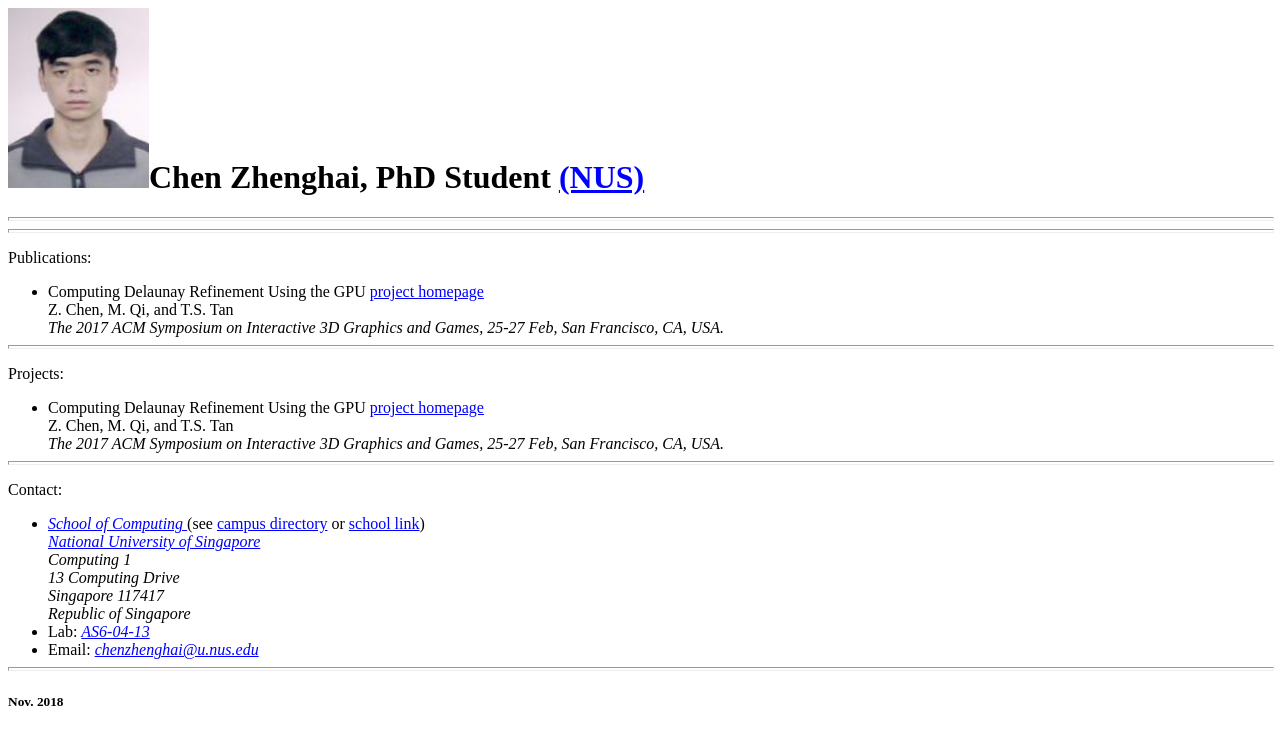
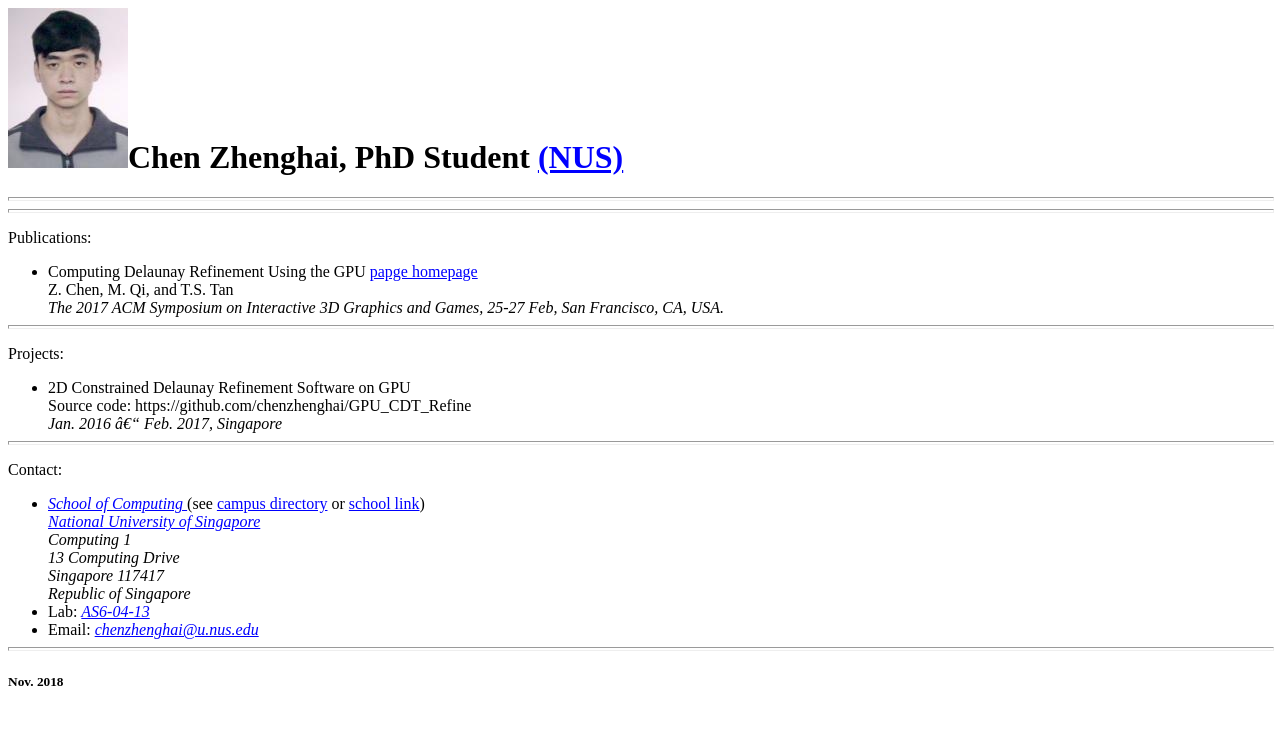
Before and after one commit to chenzhenghai/chenzhenghai.github.io, a plain HTML site: page index.html in a window 1280 px wide. Drawn offline with Linux system fonts and the light colour scheme.

Commit message:
Update index.html

```diff
--- a/index.html
+++ b/index.html
@@ -570,7 +570,7 @@ ul
 
 <div class="WordSection1">
 
-<h1><span style="mso-no-proof:yes"><img width="141" height="180" id="_x0000_i1029" src="profile.jpg"></span>Chen Zhenghai, PhD Student <a href="http://www.nus.edu.sg/">(NUS)</a>
+<h1><span style="mso-no-proof:yes"><img width="120" height="160" id="_x0000_i1029" src="profile.jpg"></span>Chen Zhenghai, PhD Student <a href="http://www.nus.edu.sg/">(NUS)</a>
 </h1>
 
 <div class="MsoNormal" align="center" style="text-align:center">
@@ -591,7 +591,7 @@ ul
  <li class="MsoNormal" style="mso-margin-top-alt:auto;mso-margin-bottom-alt:auto;
      mso-list:l0 level1 lfo3;tab-stops:list .5in">
 	 Computing Delaunay Refinement Using the GPU
-     <a href="http://www.comp.nus.edu.sg/~tants/gqm.html">project homepage</a><br>
+     <a href="http://www.comp.nus.edu.sg/~tants/gqm.html">papge homepage</a><br>
      Z. Chen, M. Qi, and T.S. Tan<br>
      <i>The 2017 ACM Symposium on Interactive 3D Graphics and Games, 25-27 Feb, San Francisco, CA, USA.</i>
 	 </li>
@@ -608,10 +608,9 @@ ul
 <ul type="disc">
  <li class="MsoNormal" style="mso-margin-top-alt:auto;mso-margin-bottom-alt:auto;
      mso-list:l0 level1 lfo3;tab-stops:list .5in">
-	 Computing Delaunay Refinement Using the GPU
-     <a href="http://www.comp.nus.edu.sg/~tants/gqm.html">project homepage</a><br>
-     Z. Chen, M. Qi, and T.S. Tan<br>
-     <i>The 2017 ACM Symposium on Interactive 3D Graphics and Games, 25-27 Feb, San Francisco, CA, USA.</i>
+	 2D Constrained Delaunay Refinement Software on GPU<br>
+	 Source code: https://github.com/chenzhenghai/GPU_CDT_Refine<br>
+	 <i>Jan. 2016 – Feb. 2017, Singapore</i>
 	 </li>
 </ul>
 
```
